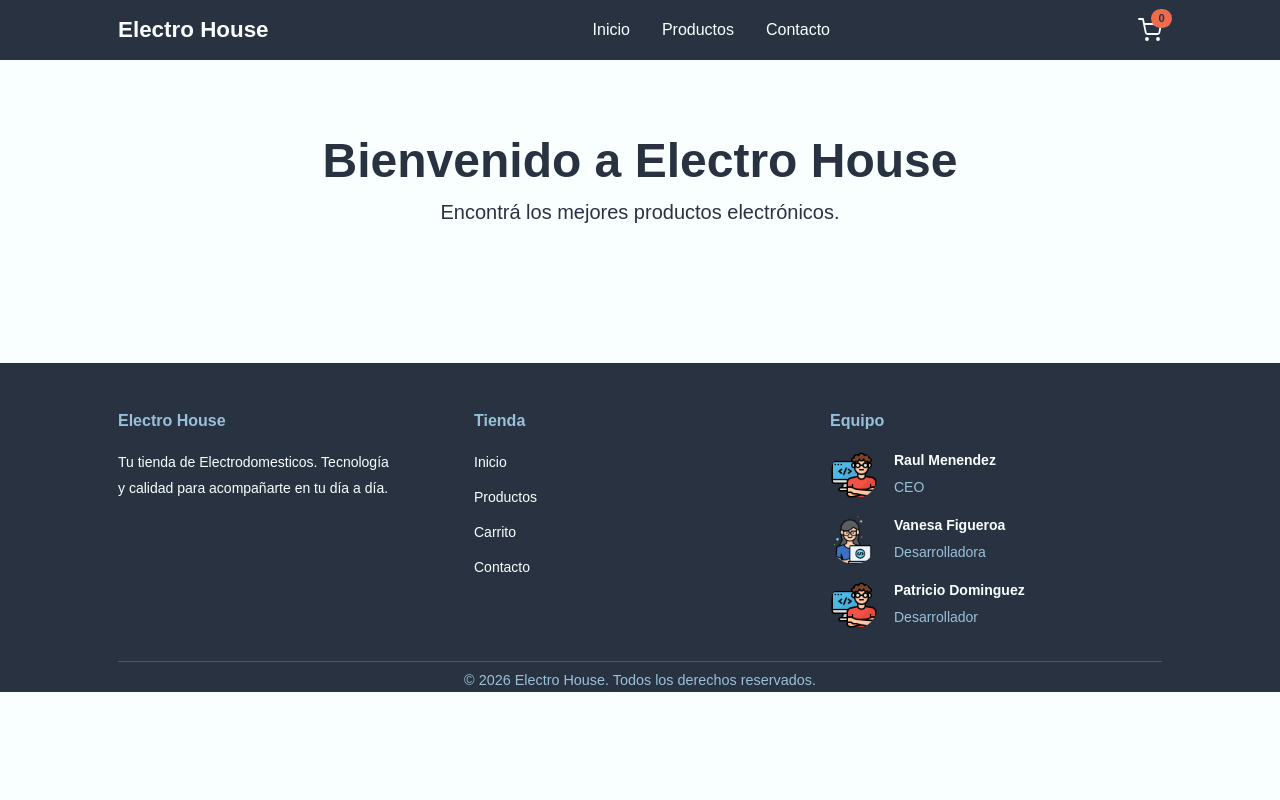
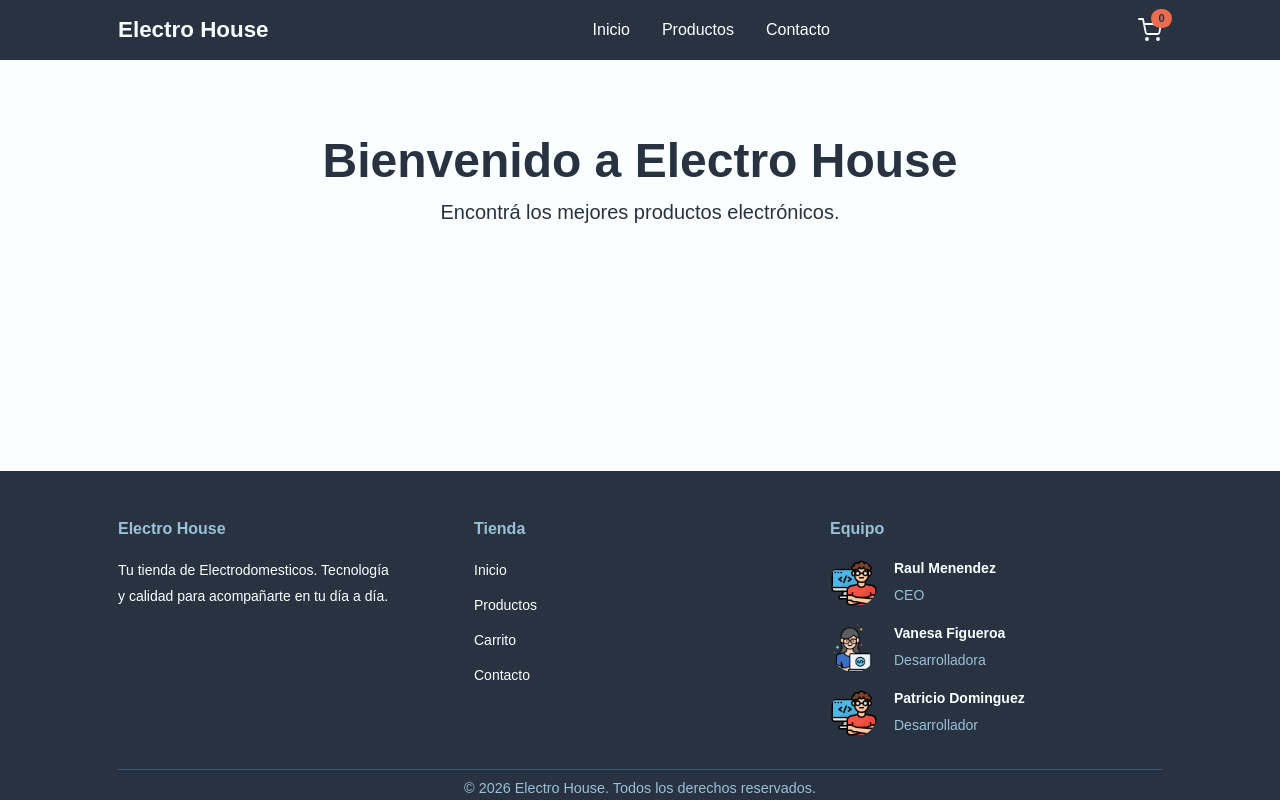
Before and after one commit to fendvp/electro-house, a React (Vite) app: page / in a window 1280 px wide. Built offline with nearby package versions, Linux system fonts and the light colour scheme.

Commit message:
fix: mantener el footer al final de la pagina

```diff
--- a/src/components/Layout/Layout.jsx
+++ b/src/components/Layout/Layout.jsx
@@ -7,7 +7,7 @@
     <div className="d-flex flex-column min-vh-100">
       <Header />
 
-      <main className="container  py-4">
+      <main className="container flex-grow-1 py-4">
         <Outlet />
       </main>
 
```
